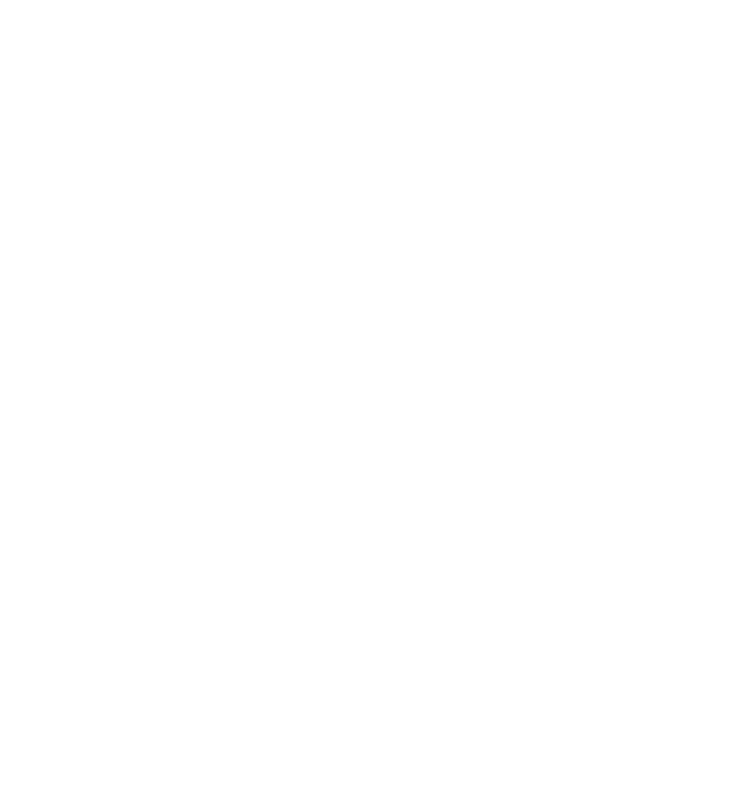
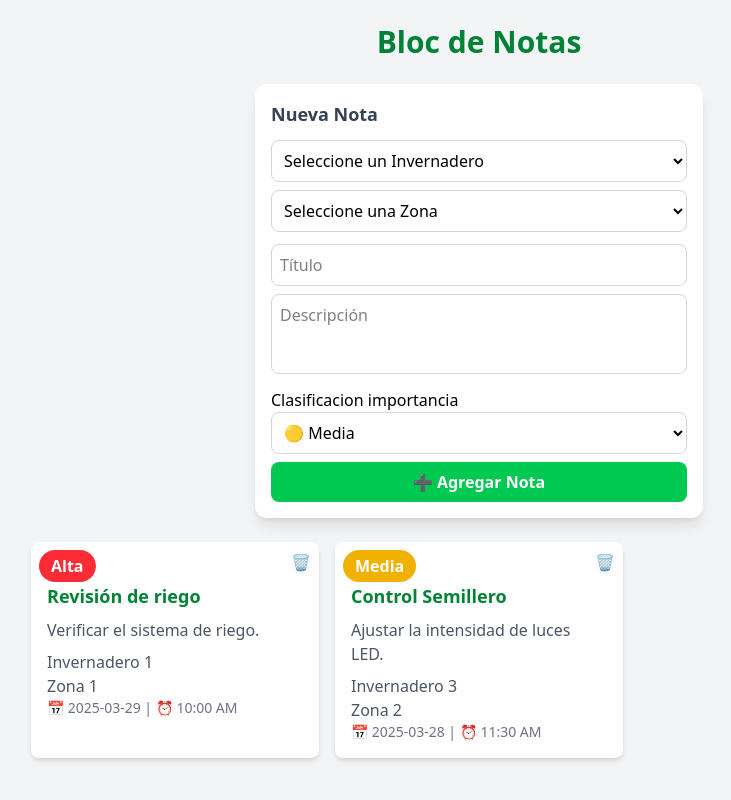
Before and after one commit to LinaMariaa2/Proyecto-hortitech-v2, a React (Vite) app: page /BlocA in a window 1280 px wide. Before the commit this address had no page. Shown: the whole page, without its empty margins (161-892 px from the left). Built offline with nearby package versions, Linux system fonts and the light colour scheme.

Commit message:
estadisticasModificacion

```diff
--- a/src/App.jsx
+++ b/src/App.jsx
@@ -3,6 +3,8 @@
 import PanelZonasA from "./vistas/administrador/PanelZonasA";
 import PanelInvU from "./vistas/Aprendiz/PanelInvU";
 import PanelZonasU from "./vistas/Aprendiz/PanelZonasU";
+import BlocU from "./vistas/Aprendiz/BlocU";
+import BlocA from "./vistas/administrador/BlocA";
 
 function App() {
   return (
@@ -13,6 +15,9 @@
 
         <Route path="/PanelInvU" element={<PanelInvU />} />
         <Route path="/PanelZonassU/:id" element={<PanelZonasU />} />
+
+        <Route path="/BlocA" element={<BlocA />} />
+        <Route path="/BlocU" element={<BlocU />} />
       </Routes>
     </BrowserRouter>
   );
--- /dev/null
+++ b/src/componentes/administrador/BlocComp.jsx
@@ -0,0 +1,116 @@
+import React, { useState } from "react";
+
+const notasIniciales = [
+  { id: 1, invernaderoId: 1, zonaId: 1, titulo: "Revisión de riego", descripcion: "Verificar el sistema de riego.", importancia: "Alta", fecha: "2025-03-29", hora: "10:00 AM" },
+  { id: 2, invernaderoId: 3, zonaId: 2, titulo: "Control Semillero", descripcion: "Ajustar la intensidad de luces LED.", importancia: "Media", fecha: "2025-03-28", hora: "11:30 AM" },
+];
+
+const invernaderos = [
+  { id: 1, nombre: "Invernadero 1" },
+  { id: 2, nombre: "Invernadero 2" },
+  { id: 3, nombre: "Invernadero 3" },
+  { id: 4, nombre: "Invernadero 4" },
+];
+
+const zonas = {
+  1: [
+    { id: 1, nombre: "Zona 1" },
+    { id: 2, nombre: "Zona 2" },
+    { id: 3, nombre: "Zona 3" },
+    { id: 4, nombre: "Zona 4" },
+  ],
+  2: [
+    { id: 1, nombre: "Zona 1" },
+    { id: 2, nombre: "Zona 2" },
+    { id: 3, nombre: "Zona 3" },
+    { id: 4, nombre: "Zona 4" },
+  ],
+  3: [
+    { id: 1, nombre: "Zona 1" },
+    { id: 2, nombre: "Zona 2" },
+    { id: 3, nombre: "Zona 3" },
+    { id: 4, nombre: "Zona 4" },
+  ],
+  4: [
+    { id: 1, nombre: "Zona 1" },
+    { id: 2, nombre: "Zona 2" },
+    { id: 3, nombre: "Zona 3" },
+    { id: 4, nombre: "Zona 4" },
+  ],
+};
+
+function BlocComp() {
+  const [notas, setNotas] = useState(notasIniciales);
+  const [nuevaNota, setNuevaNota] = useState({ titulo: "", descripcion: "", invernaderoId: "", zonaId: "", importancia: "Media" });
+
+  const agregarNota = () => {
+    if (!nuevaNota.titulo || !nuevaNota.descripcion || !nuevaNota.zonaId || !nuevaNota.invernaderoId) return;
+    const fecha = new Date();
+    const fechaStr = fecha.toISOString().split("T")[0];
+    const horaStr = fecha.toLocaleTimeString([], { hour: "2-digit", minute: "2-digit" });
+    setNotas([...notas, { id: notas.length + 1, ...nuevaNota, fecha: fechaStr, hora: horaStr }]);
+    setNuevaNota({ titulo: "", descripcion: "", invernaderoId: "", zonaId: "", importancia: "Media" });
+  };
+
+  const eliminarNota = (id) => {
+    setNotas(notas.filter(nota => nota.id !== id));
+  };
+
+  return (
+    <div className="p-6 bg-gray-100 min-h-screen flex flex-col items-center">
+      <h1 className="text-3xl font-bold text-green-700 mb-6">Bloc de Notas</h1>
+
+      <div className="bg-white p-4 rounded-xl shadow-lg w-full max-w-md mb-6">
+        <h2 className="text-lg font-semibold mb-3 text-gray-700">Nueva Nota</h2>
+        <select value={nuevaNota.invernaderoId}
+                onChange={(e) => setNuevaNota({ ...nuevaNota, invernaderoId: Number(e.target.value), zonaId: "" })}
+                className="border border-gray-300 p-2 w-full mb-2 rounded-lg">
+          <option value="">Seleccione un Invernadero</option>
+          {invernaderos.map((inv) => (
+            <option key={inv.id} value={inv.id}>{inv.nombre}</option>
+          ))}
+        </select>
+        <select value={nuevaNota.zonaId}
+                onChange={(e) => setNuevaNota({ ...nuevaNota, zonaId: Number(e.target.value) })}
+                className="border border-gray-300 p-2 w-full mb-3 rounded-lg"
+                disabled={!nuevaNota.invernaderoId}>
+          <option value="">Seleccione una Zona</option>
+          {zonas[nuevaNota.invernaderoId]?.map((zona) => (
+            <option key={zona.id} value={zona.id}>{zona.nombre}</option>
+          ))}
+        </select>
+        <input type="text" placeholder="Título" value={nuevaNota.titulo}
+               onChange={(e) => setNuevaNota({ ...nuevaNota, titulo: e.target.value })}
+               className="border border-gray-300 p-2 w-full mb-2 rounded-lg" />
+        <textarea placeholder="Descripción" value={nuevaNota.descripcion}
+               onChange={(e) => setNuevaNota({ ...nuevaNota, descripcion: e.target.value })}
+               className="border border-gray-300 p-2 w-full mb-2 rounded-lg h-20 resize-none" />
+               <label>Clasificacion importancia</label>
+        <select value={nuevaNota.importancia}
+                onChange={(e) => setNuevaNota({ ...nuevaNota, importancia: e.target.value })}
+                className="border border-gray-300 p-2 w-full mb-2 rounded-lg">
+          <option value="Alta">🔴 Alta</option>
+          <option value="Media">🟡 Media</option>
+          <option value="Baja">🟢 Baja</option>
+        </select>
+        <button onClick={agregarNota} className="bg-green-500 text-white font-semibold px-4 py-2 rounded-lg w-full hover:bg-green-700 transition">➕ Agregar Nota</button>
+      </div>
+
+      <div className="grid grid-cols-1 sm:grid-cols-2 md:grid-cols-3 gap-4 w-full max-w-4xl">
+        {notas.map((nota) => (
+          <div key={nota.id} className="bg-white p-4 rounded-lg shadow-md hover:shadow-lg transition relative">
+            <span className={`absolute top-2 left-2 px-3 py-1 text-white font-bold rounded-full ${nota.importancia === "Alta" ? "bg-red-500" : nota.importancia === "Media" ? "bg-yellow-500" : "bg-green-500"}`}>{nota.importancia}</span>
+            <button onClick={() => eliminarNota(nota.id)} className="absolute top-2 right-2 text-red-500 hover:text-red-700">🗑️</button>
+            <h3 className="text-lg font-semibold text-green-700 mb-2 mt-6">{nota.titulo}</h3>
+            <p className="text-gray-600 mb-2">{nota.descripcion}</p>
+            <p className="text-gray-600">{invernaderos.find(i => i.id === nota.invernaderoId)?.nombre || "Desconocido"}</p>
+            <p className="text-gray-600">{zonas[nota.invernaderoId]?.find(z => z.id === nota.zonaId)?.nombre || "Desconocida"}</p>
+            <p className="text-sm text-gray-500">📅 {nota.fecha} | ⏰ {nota.hora}</p>
+          </div>
+        ))}
+      </div>
+    </div>
+  );
+}
+
+export default BlocComp;
--- a/src/main.jsx
+++ b/src/main.jsx
@@ -2,10 +2,7 @@
 import { createRoot } from 'react-dom/client'
 import './index.css'
 import App from './App.jsx'
-import PanelInvA from './vistas/administrador/PanelInvA.jsx'
-import PanelZonasA from './vistas/administrador/PanelZonasA.jsx'
-import AgregarInvernadero from './componentes/administrador/AgregarInvernadero.jsx'
-import PanelInvU from './vistas/Aprendiz/PanelInvU.jsx'
+
 
 createRoot(document.getElementById('root')).render(
   <StrictMode>
--- /dev/null
+++ b/src/vistas/Aprendiz/BlocU.jsx
@@ -0,0 +1,13 @@
+import React from 'react'
+import BlocComp from '../../componentes/administrador/BlocComp'
+
+export default function BlocU() {
+  return (
+    <>
+
+        <BlocComp />
+
+    </>
+
+  )
+};
--- /dev/null
+++ b/src/vistas/administrador/BlocA.jsx
@@ -0,0 +1,13 @@
+import React from 'react'
+import BlocComp from '../../componentes/administrador/BlocComp'
+
+export default function BlocA() {
+  return (
+    <>
+
+        <BlocComp />
+
+    </>
+
+  )
+};
```
Also changed, not shown: 1 other file (tests, documents, lock files or other folders).
